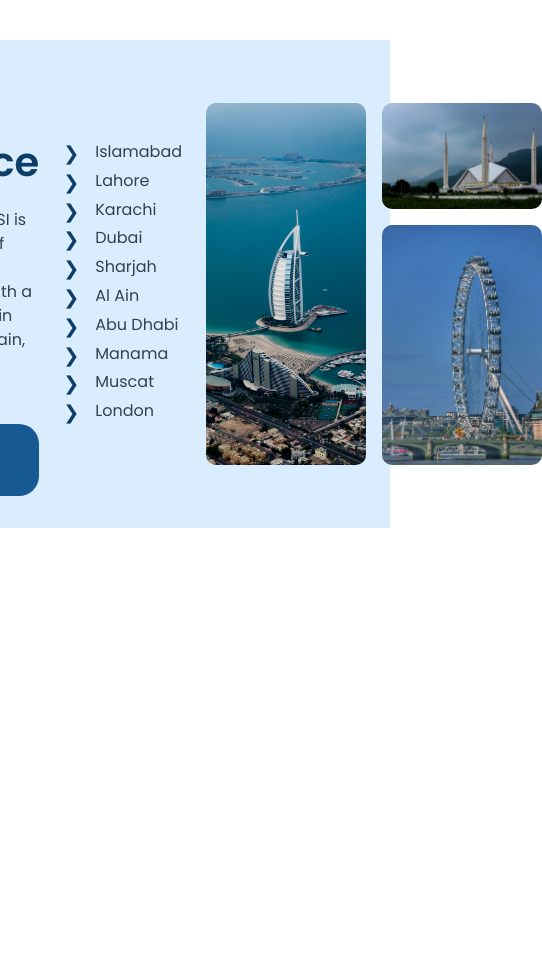
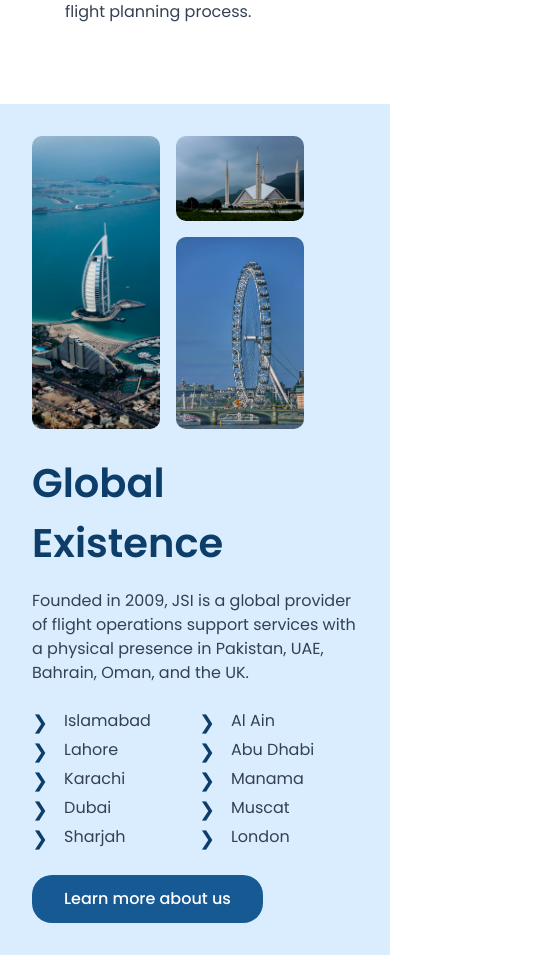
Before and after one commit to tayyabataimur/jetstream, a React (Vite) app: page / in a window 390 px wide. Shown: the part 2952-3907 px from the top of the page, 542 px wide, since content can reach past the window. Before the commit the page ends 3480 px from the top, so only its background shows below. Built offline with nearby package versions, Linux system fonts and the light colour scheme.

Commit message:
fixup! Create Global existence component

```diff
--- a/src/components/GlobalExistence/GlobalExistence.module.css
+++ b/src/components/GlobalExistence/GlobalExistence.module.css
@@ -12,6 +12,7 @@
     flex-direction: row;
     max-width: 992px;
     gap: 1.5rem;
+    flex-wrap: wrap;
 }
 
 .textContent {
@@ -68,3 +69,62 @@
     flex-direction: column;
     gap: 1rem;
 }
+
+.wrapper .mainButton {
+    display: block;
+}
+
+.wrapper .listButton {
+    display: none;
+}
+
+@media (max-width: 768px) {
+    .wrapper {
+        align-items: flex-start;
+    }
+
+    .images {
+        flex-basis: 100%;
+        justify-content: center;
+        order: -1;
+    }
+}
+
+@media (max-width: 576px) {
+    .images img {
+        width: 8rem;
+    }
+
+    .wrapper {
+        flex-direction: column;
+    }
+
+    .images {
+        flex-basis: auto;
+    }
+
+    .wrapper .mainButton {
+        display: none;
+    }
+
+    .wrapper .listButton {
+        display: block;
+        margin-top: 1rem;
+    }
+
+    .textContent p {
+        margin: 0;
+    }
+
+    .list {
+        display: flex;
+        flex-direction: column;
+        flex-wrap: wrap;
+        height: 150px;
+        margin: 0;
+    }
+
+    .city {
+        margin-right: 3rem;
+    }
+}
--- a/src/components/GlobalExistence/index.jsx
+++ b/src/components/GlobalExistence/index.jsx
@@ -1,4 +1,5 @@
 import styles from "./GlobalExistence.module.css";
+import cx from "classnames";
 
 const cities = [
   "Islamabad",
@@ -25,7 +26,9 @@
             support services with a physical presence in Pakistan, UAE, Bahrain,
             Oman, and the UK.
           </p>
-          <button className="primaryButton">Learn more about us</button>
+          <button className={cx("primaryButton", styles.mainButton)}>
+            Learn more about us
+          </button>
         </div>
         {/* LOCATIONS */}
         <div className={styles.locations}>
@@ -36,6 +39,9 @@
               </li>
             ))}
           </ul>
+          <button className={cx("primaryButton", styles.listButton)}>
+            Learn more about us
+          </button>
         </div>
         {/* IMAGES */}
         <div className={styles.images}>
--- a/src/routes/root.module.css
+++ b/src/routes/root.module.css
@@ -3,6 +3,6 @@
     flex-direction: column;
     justify-content: center;
     align-items: center;
-    gap: 2rem;
+    gap: 4rem;
     width: 100%;
 }
```
